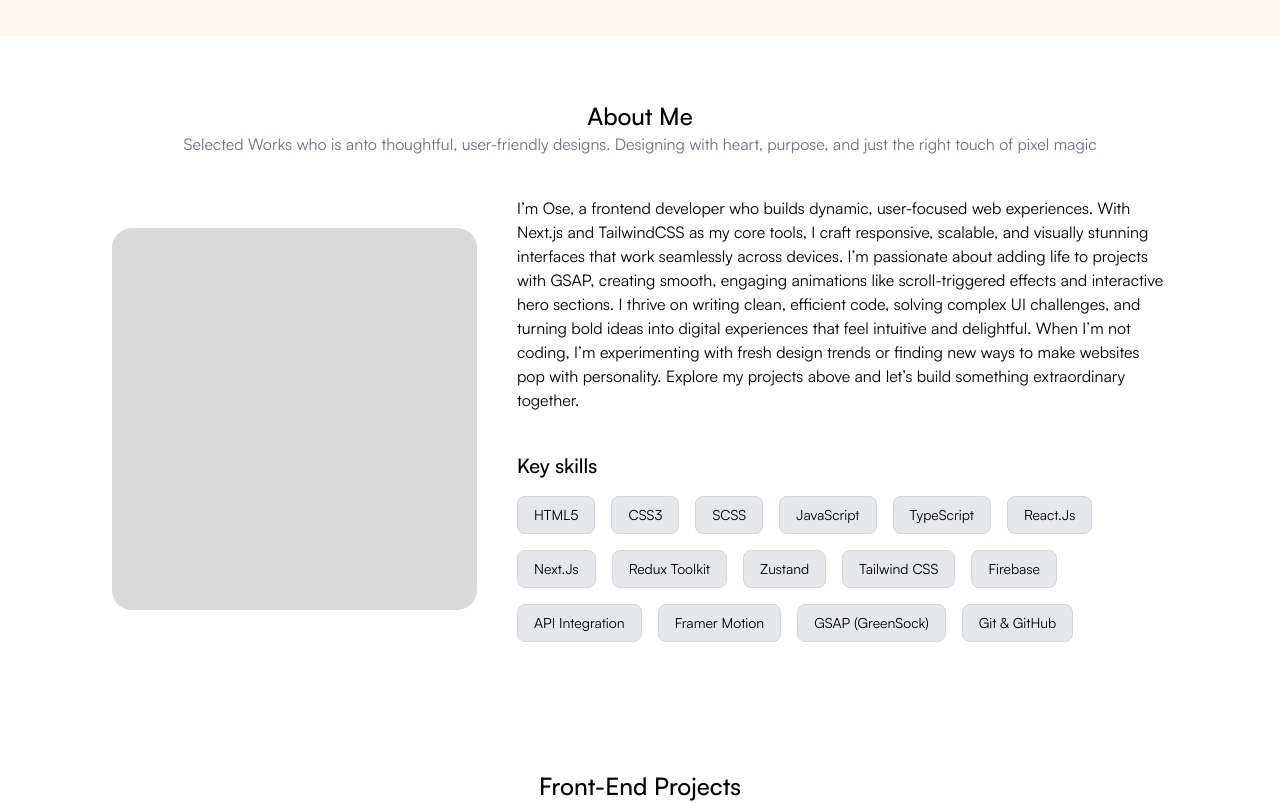
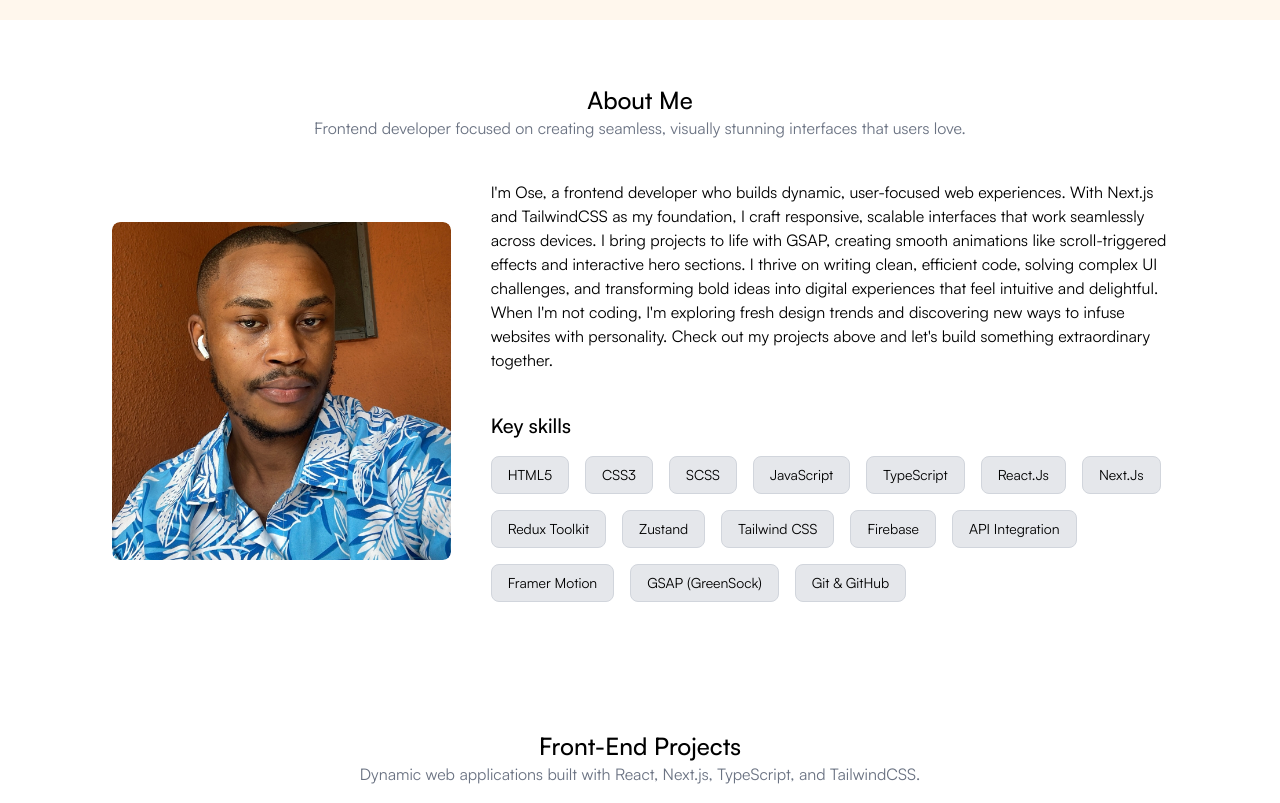
Before and after one commit to oseji/my-portfolio, a Next.js app: page / in a window 1280 px wide. Shown: the part 780-1583 px from the top of the page. Built offline with nearby package versions, Linux system fonts and the light colour scheme.

Commit message:
started adding qa projects and fixing texts

```diff
--- a/src/app/components/AboutMe.tsx
+++ b/src/app/components/AboutMe.tsx
@@ -2,8 +2,7 @@
 
 import Image from "next/image";
 import { useModeStore } from "../store/selectedModeState";
-
-import aboutMeImage from "../assets/about me image.png";
+import myPicture from "../assets/my picture.jpeg";
 
 const AboutMe = () => {
 	const frontendSkills = [
@@ -42,31 +41,9 @@ const AboutMe = () => {
 		"Cross-Browser Testing",
 	];
 
-	const frontendBio = `I’m Ose, a frontend developer who builds dynamic, user-focused web
-							experiences. With Next.js and TailwindCSS as my core tools, I
-							craft responsive, scalable, and visually stunning interfaces that
-							work seamlessly across devices. I’m passionate about adding life
-							to projects with GSAP, creating smooth, engaging animations like
-							scroll-triggered effects and interactive hero sections. I thrive
-							on writing clean, efficient code, solving complex UI challenges,
-							and turning bold ideas into digital experiences that feel
-							intuitive and delightful. When I’m not coding, I’m experimenting
-							with fresh design trends or finding new ways to make websites pop
-							with personality. Explore my projects above and let’s build
-							something extraordinary together.`;
+	const frontendBio = `I'm Ose, a frontend developer who builds dynamic, user-focused web experiences. With Next.js and TailwindCSS as my foundation, I craft responsive, scalable interfaces that work seamlessly across devices. I bring projects to life with GSAP, creating smooth animations like scroll-triggered effects and interactive hero sections. I thrive on writing clean, efficient code, solving complex UI challenges, and transforming bold ideas into digital experiences that feel intuitive and delightful. When I'm not coding, I'm exploring fresh design trends and discovering new ways to infuse websites with personality. Check out my projects above and let's build something extraordinary together.`;
 
-	const qaBio = `I’m Ose, a meticulous QA engineer passionate about delivering
-							seamless, high-quality software. I specialize in building and
-							maintaining Selenium WebDriver automation frameworks to ensure
-							robust testing for web applications. With Postman and Swagger, I
-							validate APIs, ensuring data integrity and reliability across
-							critical backend systems, particularly in fintech. I use MongoDB
-							to debug and verify transaction records, guaranteeing consistency
-							across test and production environments. My focus is on
-							streamlining QA processes and collaborating closely with
-							developers, designers, and product managers in Agile sprints to
-							prioritize testing, resolve issues swiftly, and deliver stable
-							releases.`;
+	const qaBio = `I'm Ose, a QA engineer focused on delivering reliable, high-quality software through smart automation and thorough testing. I build and maintain Selenium WebDriver frameworks using the Page Object Model to ensure comprehensive coverage for web applications. With Postman and Swagger, I validate APIs, verifying data integrity and reliability across critical backend systems, especially in fintech environments. I leverage MongoDB to debug and validate transaction records, ensuring data consistency across test and production environments. My approach centers on streamlining QA workflows and collaborating closely with developers, designers, and product managers in Agile sprints to prioritize testing, accelerate issue resolution, and ship stable, quality releases.`;
 
 	const { mode } = useModeStore();
 
@@ -78,12 +55,19 @@ const AboutMe = () => {
 			<h1 className=" sectionHeading">about me</h1>
 
 			<p className=" sectionHeadingSubText">
-				Selected Works who is anto thoughtful, user-friendly designs. Designing
-				with heart, purpose, and just the right touch of pixel magic
+				{mode === "frontend"
+					? "Frontend developer focused on creating seamless, visually stunning interfaces that users love."
+					: "Testing software with precision and purpose. Automation enthusiast who understands both sides of the code."}
 			</p>
 
 			<div className=" flex flex-col md:flex-row items-center gap-4 md:gap-10">
-				<Image src={aboutMeImage} alt="Ose Oziegbe" />
+				<div className="md:w-1/2 lg:w-1/3 rounded-lg overflow-hidden">
+					<Image
+						src={myPicture}
+						alt="Ose Oziegbe"
+						className="rounded-lg hover:scale-110 transform transition ease-in-out duration-500 w-full h-auto object-cover block"
+					/>
+				</div>
 
 				<div className=" md:w-2/3">
 					<p>{mode === "frontend" ? frontendBio : qaBio}</p>
@@ -99,7 +83,7 @@ const AboutMe = () => {
 								>
 									{skill}
 								</span>
-							)
+							),
 						)}
 					</div>
 				</div>
--- a/src/app/components/Footer.tsx
+++ b/src/app/components/Footer.tsx
@@ -7,9 +7,9 @@ const Footer = () => {
 	return (
 		<footer className=" dark:bg-[#262626] dark:text-white section-padding ">
 			<p className=" text-center mt-4">© 2025 Ose Oziegbe</p>
-			<p className=" text-center mt-4">Frontend & QA Engineer</p>
+			<p className=" text-center mt-4">QA Engineer & Frontend developer </p>
 			<p className=" text-center mt-4">
-				Turning pixels into products and bugs into features
+				Testing smarter because I've built it before
 			</p>
 
 			<div className="  flex flex-row items-center justify-center gap-2 mb-10 mt-4">
--- a/src/app/components/Herosection.tsx
+++ b/src/app/components/Herosection.tsx
@@ -9,19 +9,20 @@ const HeroSection = () => {
 			id="heroSection"
 		>
 			<div className=" relative translate-y-1/4 md:translate-y-1/2">
-				<div className=" capitalize text-center px-5 py-2 bg-[var(--primary-color)] w-fit mx-auto rounded-full border-black border-2 text-white">
+				{/* <div className=" capitalize text-center px-5 py-2 bg-[var(--primary-color)] w-fit mx-auto rounded-full border-black border-2 text-white">
 					ose oziegbe
-				</div>
+				</div> */}
+
+				<h1 className=" text-2xl md:text-4xl lg:text-7xl  font-semibold text-center mb-2">
+					Quality Assurance Engineer
+				</h1>
 
 				<h1 className=" text-2xl md:text-4xl lg:text-7xl  font-semibold text-center">
 					Frontend Developer
 				</h1>
-				<h1 className=" text-2xl md:text-4xl lg:text-7xl  font-semibold text-center mb-2">
-					Quality Assurance Engineer
-				</h1>
 
 				<p className=" text-center mb-10">
-					I build it beautiful. I break it better.
+					Testing software with a developer's edge.
 				</p>
 
 				<a
--- a/src/app/components/Projects.tsx
+++ b/src/app/components/Projects.tsx
@@ -20,6 +20,8 @@ import trendyTroveImg from "../assets/projects/trendy trove.png";
 import githubSearchImg from "../assets/projects/github search.png";
 import translatorImg from "../assets/projects/translator.png";
 import dictionaryImg from "../assets/projects/dictionary.png";
+
+import swaglabsImg from "../assets/projects/qa/swaglabs.png";
 
 type Project = {
 	id: number;
@@ -138,7 +140,18 @@ const Projects = () => {
 		},
 	];
 
-	const qaProjectData: Project[] = [];
+	const qaProjectData: Project[] = [
+		{
+			id: 1,
+			img: swaglabsImg,
+			title: "Swag Labs Automation Suite",
+			href: "https://github.com/oseji/Swag-Labs-Automation-Project",
+			githubRepo: "https://github.com/oseji/pennywise.git",
+			about:
+				"E2E UI automation with TypeScript, Selenium WebDriver, and Page Object Model. Covers authentication, product flows, cart, and checkout.",
+			stack: ["Selenium Webdriver", "TypeScript", "dotenv"],
+		},
+	];
 
 	const [emblaRef, emblaApi] = useEmblaCarousel(
 		{
@@ -146,7 +159,7 @@ const Projects = () => {
 			align: "start",
 			containScroll: "trimSnaps",
 		},
-		[Autoplay({ delay: 5000, stopOnInteraction: true })]
+		[Autoplay({ delay: 5000, stopOnInteraction: true })],
 	);
 
 	const [selectedPage, setSelectedPage] = useState(0);
@@ -203,7 +216,7 @@ const Projects = () => {
 	const scrollPrev = () => {
 		if (!emblaApi) return;
 		const currentPage = Math.floor(
-			emblaApi.selectedScrollSnap() / slidesPerView
+			emblaApi.selectedScrollSnap() / slidesPerView,
 		);
 		emblaApi.scrollTo((currentPage - 1) * slidesPerView);
 	};
@@ -211,7 +224,7 @@ const Projects = () => {
 	const scrollNext = () => {
 		if (!emblaApi) return;
 		const currentPage = Math.floor(
-			emblaApi.selectedScrollSnap() / slidesPerView
+			emblaApi.selectedScrollSnap() / slidesPerView,
 		);
 		emblaApi.scrollTo((currentPage + 1) * slidesPerView);
 	};
@@ -229,8 +242,8 @@ const Projects = () => {
 
 			<p className="sectionHeadingSubText">
 				{mode === "frontend"
-					? "Elegant UIs powered by React, Next.js, TypeScript, and Tailwind."
-					: "Breaking things so your users never have to."}
+					? "Dynamic web applications built with React, Next.js, TypeScript, and TailwindCSS."
+					: "Automated regression suites powered by modern testing frameworks."}
 			</p>
 
 			{/* Carousel */}
```
Also changed, not shown: src/app/assets/my picture.jpeg (added), src/app/assets/projects/qa/swaglabs.png (added).
